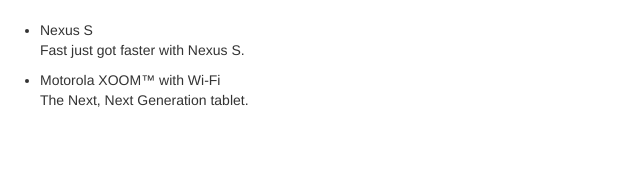
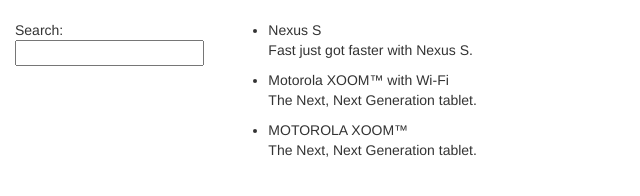
Before and after one commit to abdulmuhsinGH/myTutorial, a website: page app/index.html in a window 1280 px wide. Shown: the whole page, without its empty margins (0-640 px from the left). Drawn offline with Linux system fonts and the light colour scheme.

Commit message:
initial project files for step-3

```diff
--- a/app/index.html
+++ b/app/index.html
@@ -1,28 +1,37 @@
+
 <!doctype html>
-<html lang="en" ng-app>
+<html lang="en" ng-app="phonecatApp">
 <head>
   <meta charset="utf-8">
-  <title>Google Phone Gallery</title>
+  <title>My Tutorial </title>
   <link rel="stylesheet" href="bower_components/bootstrap/dist/css/bootstrap.css">
   <link rel="stylesheet" href="css/app.css">
   <script src="bower_components/angular/angular.js"></script>
+  <script src="js/controllers.js"></script>
 </head>
-<body>
+<body ng-controller="PhoneListCtrl">
 
-  <ul>
-    <li>
-      <span>Nexus S</span>
-      <p>
-        Fast just got faster with Nexus S.
-      </p>
-    </li>
-    <li>
-      <span>Motorola XOOM™ with Wi-Fi</span>
-      <p>
-        The Next, Next Generation tablet.
-      </p>
-    </li>
-  </ul>
+ <div class="container-fluid">
+    <div class="row">
+      <div class="col-md-2">
+        <!--Sidebar content-->
+
+        Search: <input ng-model="query">
+
+      </div>
+      <div class="col-md-10">
+        <!--Body content-->
+
+        <ul class="phones">
+          <li ng-repeat="phone in phones | filter:query">
+            {{phone.name}}
+            <p>{{phone.snippet}}</p>
+          </li>
+        </ul>
+
+      </div>
+    </div>
+  </div>
 
 </body>
 </html>
--- a/app/js/controllers.js
+++ b/app/js/controllers.js
@@ -1,3 +1,15 @@
 'use strict';
 
 /* Controllers */
+var phonecatApp = angular.module('phonecatApp', []);
+
+phonecatApp.controller('PhoneListCtrl', function ($scope) {
+  $scope.phones = [
+    {'name': 'Nexus S',
+     'snippet': 'Fast just got faster with Nexus S.'},
+    {'name': 'Motorola XOOM™ with Wi-Fi',
+     'snippet': 'The Next, Next Generation tablet.'},
+    {'name': 'MOTOROLA XOOM™',
+     'snippet': 'The Next, Next Generation tablet.'}
+  ];
+});
```
Also changed, not shown: test/e2e/scenarios.js (+27 -7 lines).
